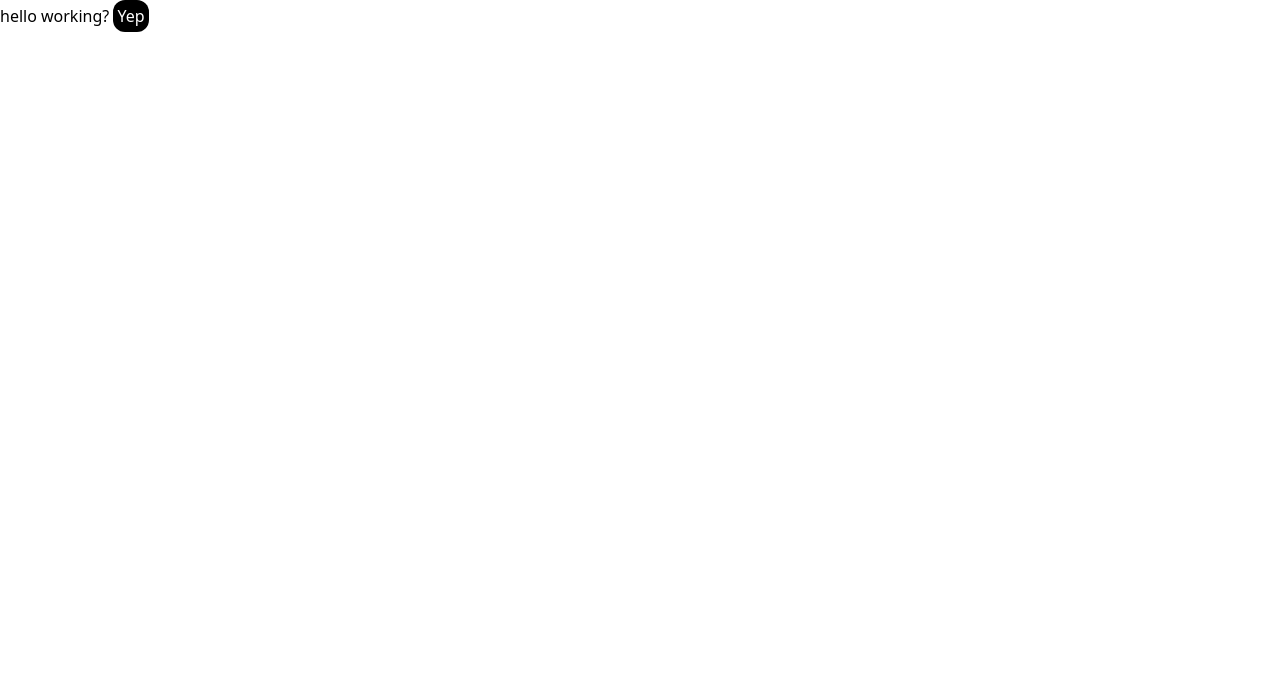
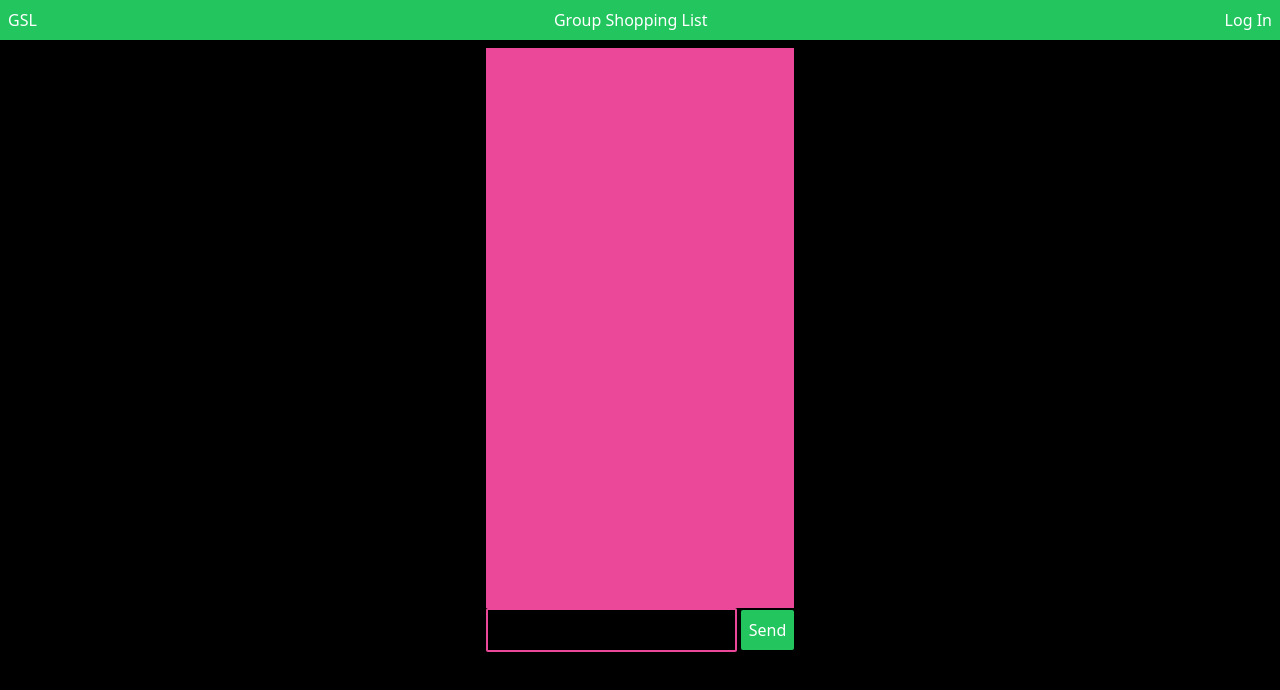
Before and after one commit to developerabz/GroupShoppingList, a website: page static/index.html in a window 1280 px wide. Drawn offline with Linux system fonts and the light colour scheme.

Commit message:
add a header, main section, add text input fields for sending messages

```diff
--- a/static/index.html
+++ b/static/index.html
@@ -8,9 +8,25 @@
   <link href="./output.css" rel="stylesheet">
 </head>
 
-<body>
-  hello working?
-  <button type="" class="p-1 bg-black text-white rounded-xl">Yep</button>
+<body class='bg-black text-white flex flex-col gap-2'>
+  <header class='flex justify-between p-2 bg-green-500'>
+    <p>GSL</p>
+    <h1>Group Shopping List</h1>
+    <p>Log In</p>
+  </header>
+
+  <main class="flex justify-center flex-1">
+    <div class="w-[max-content]">
+      <section class="h-[70vh] bg-pink-500">
+
+      </section>
+      <section>
+        <input type="text" name="" value=""
+          class='bg-black p-2 rounded-sm border-pink-500 border-2 border-solid text-green-500'>
+        <button type="" class="bg-green-500 p-2 rounded-sm">Send</button>
+      </section>
+    </div>
+  </main>
 </body>
 
 </html>
```
Also changed, not shown: static/output.css.
